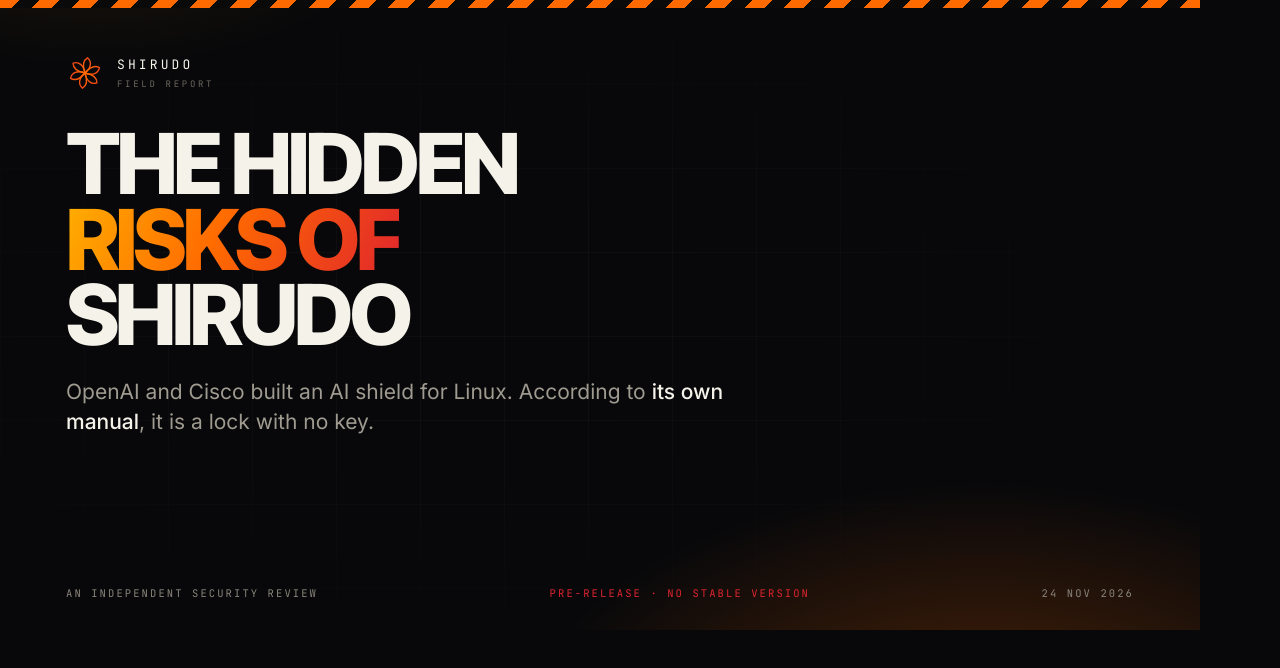
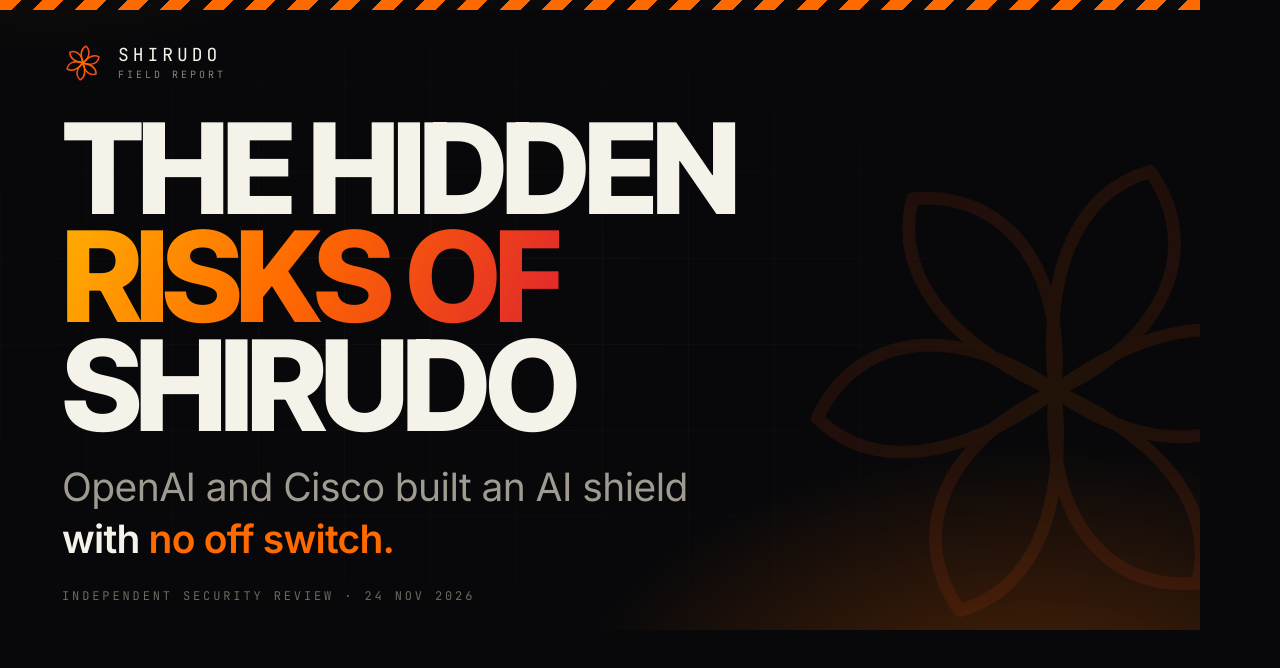
Before and after one commit to tespio/shirudo-hidden-risks, a plain HTML site: page og.html in a window 1280 px wide. Drawn offline with Linux system fonts and the light colour scheme.

Commit message:
Enlarge OG card typography for social timelines

```diff
--- a/og.html
+++ b/og.html
@@ -5,31 +5,32 @@
 <title>og</title>
 <link rel="preconnect" href="https://fonts.googleapis.com">
 <link rel="preconnect" href="https://fonts.gstatic.com" crossorigin>
-<link href="https://fonts.googleapis.com/css2?family=Inter+Tight:wght@700;800&family=Inter:wght@400;500&family=JetBrains+Mono:wght@400;500&display=swap" rel="stylesheet">
+<link href="https://fonts.googleapis.com/css2?family=Inter+Tight:wght@700;800&family=Inter:wght@400;500;600&family=JetBrains+Mono:wght@400;500&display=swap" rel="stylesheet">
 <style>
   html,body{margin:0;width:1200px;height:630px;overflow:hidden;background:#08080a}
   .card{position:relative;width:1200px;height:630px;overflow:hidden}
-  .tape{position:absolute;top:0;left:0;right:0;height:8px;background:repeating-linear-gradient(135deg,#ff6a00 0 14px,#0a0a0b 14px 28px);z-index:3}
+  .tape{position:absolute;top:0;left:0;right:0;height:10px;background:repeating-linear-gradient(135deg,#ff6a00 0 15px,#0a0a0b 15px 30px);z-index:4}
   .glow{position:absolute;inset:0;background:
-    radial-gradient(760px 440px at 82% 120%,rgba(255,106,0,.30),transparent 62%),
-    radial-gradient(560px 320px at 8% -20%,rgba(255,176,0,.12),transparent 60%);}
-  .grid{position:absolute;inset:0;opacity:.5;background-image:
-    linear-gradient(rgba(245,242,234,.055) 1px,transparent 1px),
-    linear-gradient(90deg,rgba(245,242,234,.055) 1px,transparent 1px);
-    background-size:84px 84px;
-    -webkit-mask-image:radial-gradient(ellipse 75% 75% at 40% 50%,#000 25%,transparent 80%);
-    mask-image:radial-gradient(ellipse 75% 75% at 40% 50%,#000 25%,transparent 80%);}
-  .wrap{position:relative;z-index:2;padding:54px 66px 0}
-  .brand{display:flex;align-items:center;gap:13px}
-  .brand svg{width:38px;height:38px}
-  .brand span{font-family:"JetBrains Mono",monospace;font-size:13px;letter-spacing:.24em;color:#f5f2ea;text-transform:uppercase}
-  .brand em{display:block;font-style:normal;font-size:9px;letter-spacing:.3em;color:#6d685f;margin-top:5px}
-  h1{font-family:"Inter Tight",sans-serif;font-weight:800;font-size:84px;line-height:.9;letter-spacing:-.045em;color:#f5f2ea;text-transform:uppercase;margin:34px 0 0}
+    radial-gradient(760px 460px at 86% 116%,rgba(255,106,0,.30),transparent 62%),
+    radial-gradient(560px 340px at 4% -24%,rgba(255,176,0,.10),transparent 60%);}
+  .grid{position:absolute;inset:0;opacity:.45;background-image:
+    linear-gradient(rgba(245,242,234,.06) 1px,transparent 1px),
+    linear-gradient(90deg,rgba(245,242,234,.06) 1px,transparent 1px);
+    background-size:86px 86px;
+    -webkit-mask-image:radial-gradient(ellipse 80% 80% at 38% 50%,#000 20%,transparent 82%);
+    mask-image:radial-gradient(ellipse 80% 80% at 38% 50%,#000 20%,transparent 82%);}
+  .bigmark{position:absolute;right:-150px;top:96px;width:590px;height:590px;opacity:.10;transform:rotate(14deg);z-index:1}
+  .wrap{position:relative;z-index:3;padding:42px 62px 0}
+  .brand{display:flex;align-items:center;gap:14px}
+  .brand svg{width:42px;height:42px}
+  .brand span{font-family:"JetBrains Mono",monospace;font-size:18px;letter-spacing:.22em;color:#f5f2ea;text-transform:uppercase;line-height:1}
+  .brand em{display:block;font-style:normal;font-size:10px;letter-spacing:.3em;color:#8a857b;margin-top:6px}
+  h1{font-family:"Inter Tight",sans-serif;font-weight:800;font-size:126px;line-height:.86;letter-spacing:-.048em;color:#f5f2ea;text-transform:uppercase;margin:30px 0 0}
   h1 span{background:linear-gradient(115deg,#ffb000 0%,#ff6a00 46%,#e0242e 100%);-webkit-background-clip:text;background-clip:text;color:transparent}
-  .deck{font-family:"Inter",sans-serif;font-size:21px;line-height:1.45;color:#a09b90;max-width:730px;margin-top:24px}
-  .deck b{color:#f5f2ea;font-weight:500}
-  .meta{position:absolute;z-index:2;left:66px;right:66px;bottom:30px;display:flex;justify-content:space-between;font-family:"JetBrains Mono",monospace;font-size:10.5px;letter-spacing:.2em;color:#8a857b;text-transform:uppercase}
-  .meta .red{color:#e0242e}
+  .deck{font-family:"Inter",sans-serif;font-size:39px;line-height:1.32;color:#a09b90;margin-top:22px;letter-spacing:-.015em}
+  .deck b{display:block;color:#f5f2ea;font-weight:600;letter-spacing:-.02em}
+  .deck b i{font-style:normal;color:#ff6a00}
+  .foot{position:absolute;left:62px;bottom:26px;z-index:3;font-family:"JetBrains Mono",monospace;font-size:12px;letter-spacing:.24em;color:#6d685f;text-transform:uppercase}
 </style>
 </head>
 <body>
@@ -37,6 +38,17 @@
   <div class="tape"></div>
   <div class="glow"></div>
   <div class="grid"></div>
+  <svg class="bigmark" viewBox="0 0 120 120" aria-hidden="true">
+    <defs><linearGradient id="bg" gradientUnits="userSpaceOnUse" x1="0" y1="120" x2="120" y2="0">
+      <stop offset="0" stop-color="#ffb000"/><stop offset=".5" stop-color="#ff6a00"/><stop offset="1" stop-color="#e0242e"/>
+    </linearGradient></defs>
+    <g fill="none" stroke="url(#bg)" stroke-width="2.6" stroke-linecap="round" stroke-linejoin="round">
+      <path id="bp" d="M60 60C52 38 54 20 68 12C82 24 80 44 60 60Z"/>
+      <use href="#bp" transform="rotate(60 60 60)"/><use href="#bp" transform="rotate(120 60 60)"/>
+      <use href="#bp" transform="rotate(180 60 60)"/><use href="#bp" transform="rotate(240 60 60)"/>
+      <use href="#bp" transform="rotate(300 60 60)"/>
+    </g>
+  </svg>
   <div class="wrap">
     <div class="brand">
       <svg viewBox="0 0 120 120" aria-hidden="true">
@@ -53,9 +65,9 @@
       <span>Shirudo<em>Field report</em></span>
     </div>
     <h1>The hidden<br><span>risks of</span><br>Shirudo</h1>
-    <div class="deck">OpenAI and Cisco built an AI shield for Linux. According to <b>its own manual</b>, it is a lock with no key.</div>
+    <div class="deck">OpenAI and Cisco built an AI shield<b>with <i>no off switch.</i></b></div>
   </div>
-  <div class="meta"><span>An independent security review</span><span class="red">Pre-release · no stable version</span><span>24 Nov 2026</span></div>
+  <div class="foot">Independent security review · 24 Nov 2026</div>
 </div>
 </body>
 </html>
```
Also changed, not shown: og.png.
